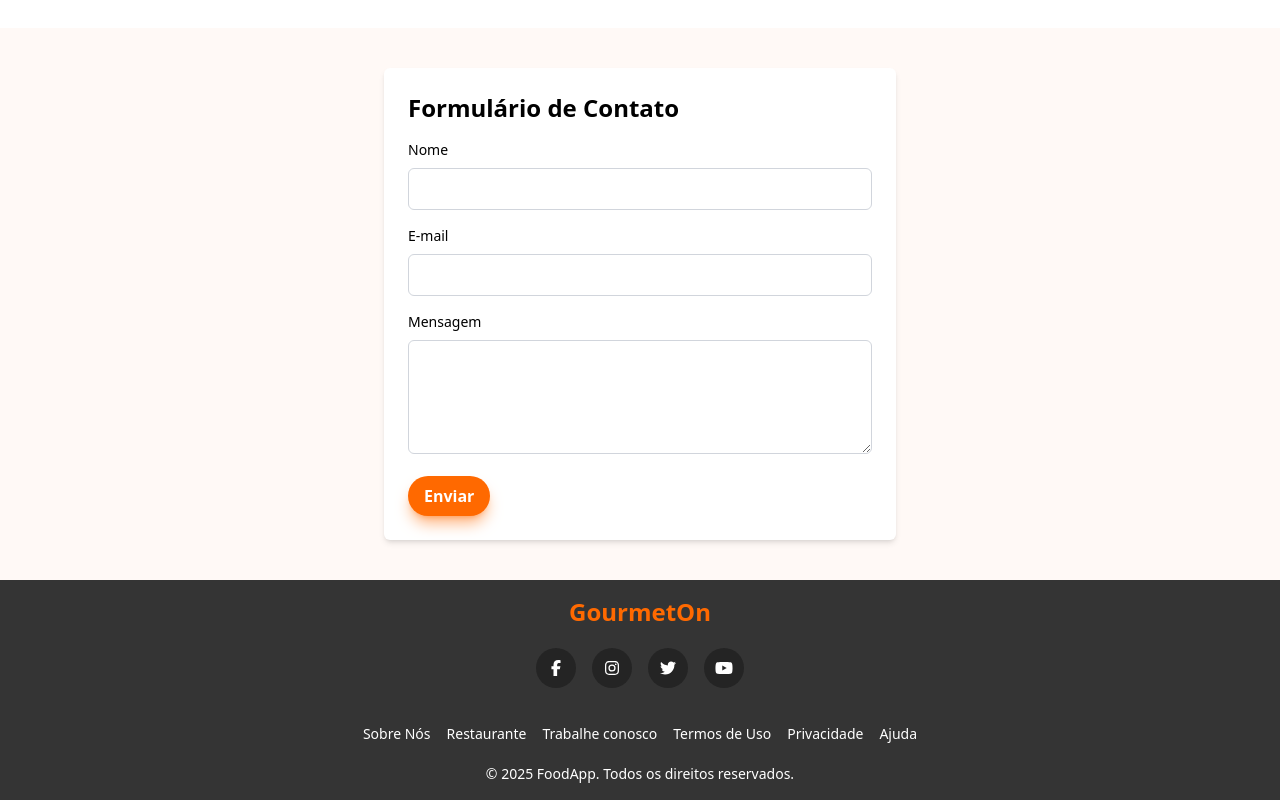
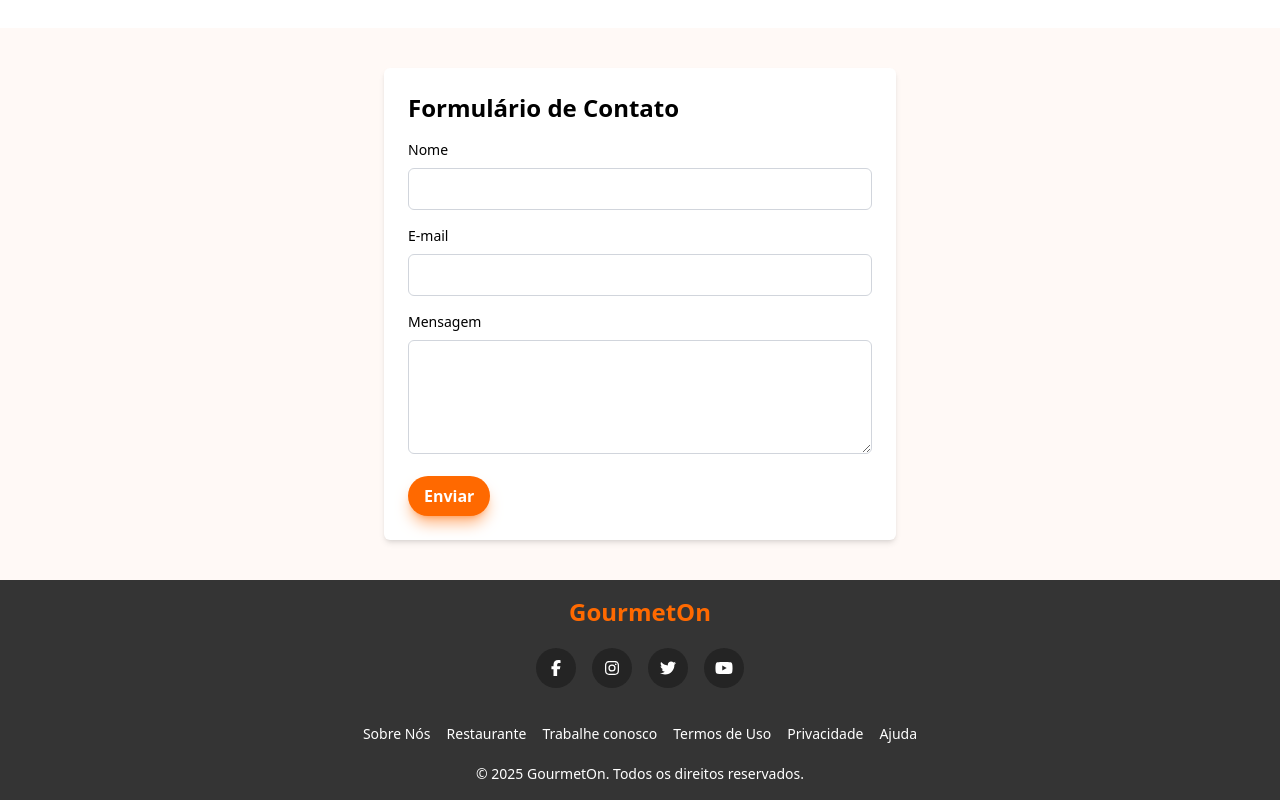
Before and after one commit to Gsn00/cp05-webdev, a React (Vite) app: page / in a window 1280 px wide. Shown: the part 2560-3360 px from the top of the page. Built offline with nearby package versions, Linux system fonts and the light colour scheme; no server answers.

Commit message:
Atualizar o Footer.jsx

```diff
--- a/src/componentes/Footer.jsx
+++ b/src/componentes/Footer.jsx
@@ -56,7 +56,7 @@ export default function Footer() {
           </a>
         </div>
         <p className="text-sm">
-          &copy; {new Date().getFullYear()} FoodApp. Todos os direitos reservados.
+          &copy; {new Date().getFullYear()} GourmetOn. Todos os direitos reservados.
         </p>
       </div>
     </footer>
```
